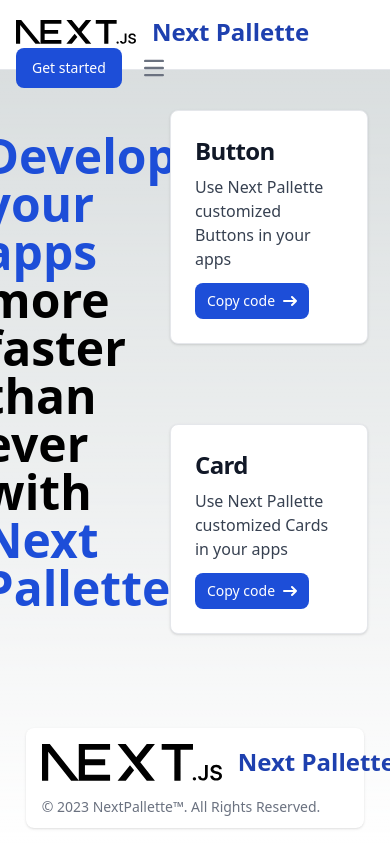
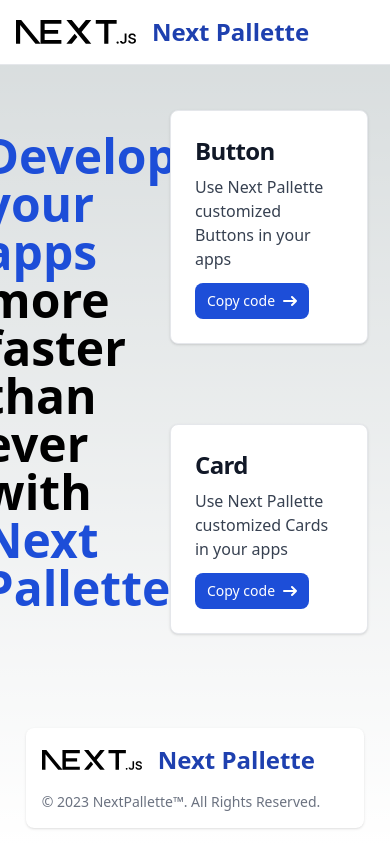
Before and after one commit to Muhammad-Shahid-Jamal/NextPallette, a Next.js app: page /home in a window 390 px wide. Built offline with nearby package versions, Linux system fonts and the light colour scheme.

Commit message:
fix: navbar and footer responsiveness isseus fixed

```diff
--- a/components/layout/footer.tsx
+++ b/components/layout/footer.tsx
@@ -11,8 +11,8 @@
               className="relative dark:drop-shadow-[0_0_0.3rem_#ffffff70] dark:invert"
               src="/next.svg"
               alt="Next.js Logo"
-              width={180}
-              height={37}
+              width={100}
+              height={25}
               priority
             />
             <span className="self-center text-2xl text-blue-800 ml-4 font-semibold whitespace-nowrap dark:text-white">
--- a/components/layout/navbar.tsx
+++ b/components/layout/navbar.tsx
@@ -18,7 +18,7 @@
             Next Pallette
           </span>
         </a>
-        <div className="flex md:order-2">
+        {/* <div className="flex md:order-2">
           <button
             type="button"
             className="text-white bg-blue-700 hover:bg-blue-800 focus:ring-4 focus:outline-none focus:ring-blue-300 font-medium rounded-lg text-sm px-4 py-2 text-center mr-3 md:mr-0 dark:bg-blue-600 dark:hover:bg-blue-700 dark:focus:ring-blue-800"
@@ -49,8 +49,8 @@
               />
             </svg>
           </button>
-        </div>
-        <div
+        </div> */}
+        {/* <div
           className="items-center justify-between hidden w-full md:flex md:w-auto md:order-1"
           id="navbar-sticky"
         >
@@ -89,7 +89,7 @@
               </a>
             </li>
           </ul>
-        </div>
+        </div> */}
       </div>
     </nav>
   );
```
